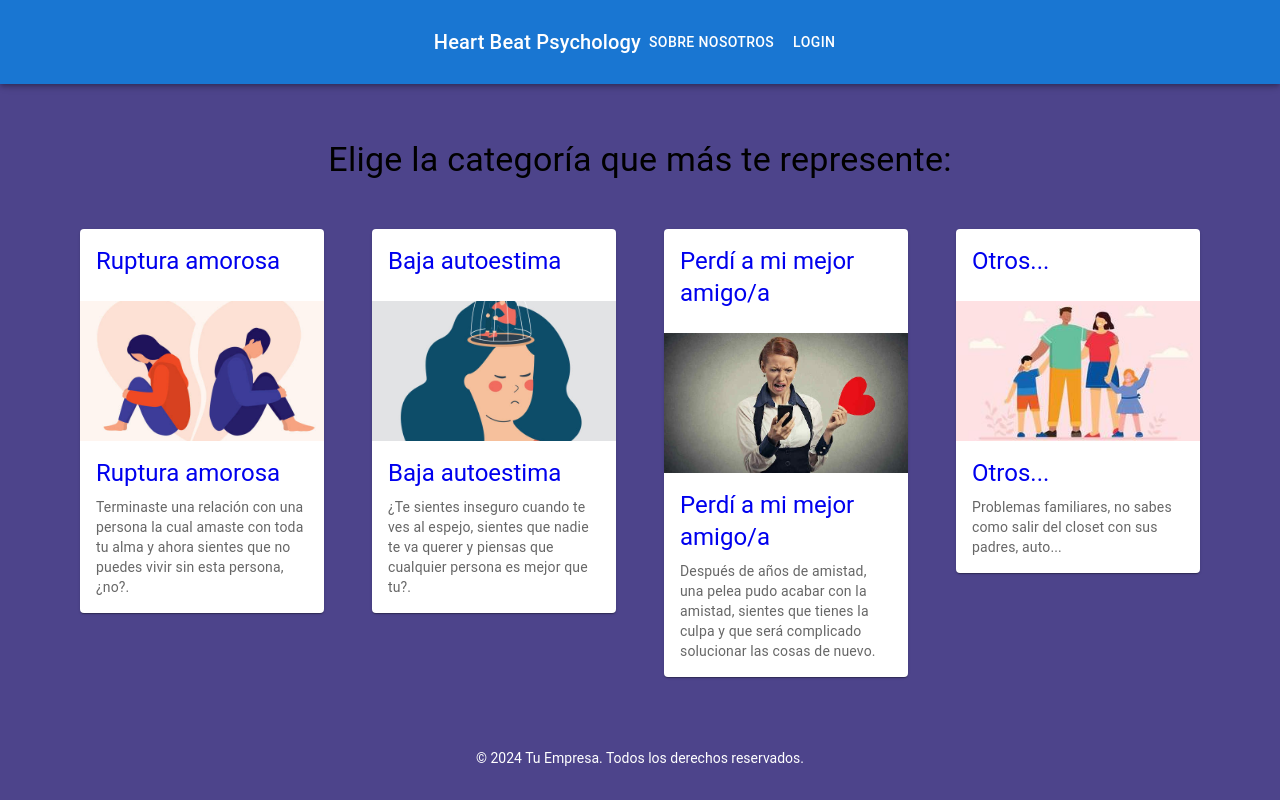
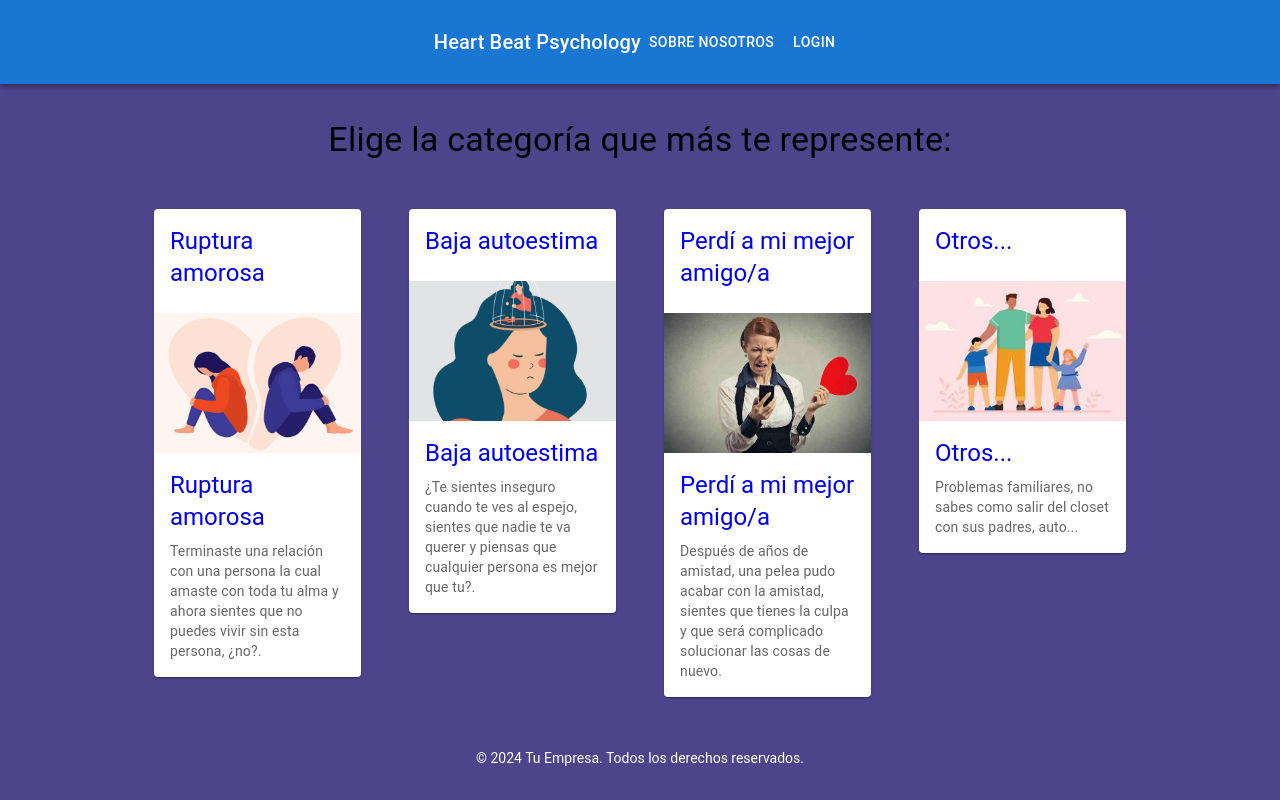
Before and after one commit to kathe109/HeartBeatPsychology2, a React (Create React App) app in the folder heartbeat/: page /categories in a window 1280 px wide. Built offline with nearby package versions, Linux system fonts and the light colour scheme.

Commit message:
cuarto commit

```diff
--- a/heartbeat/src/App.jsx
+++ b/heartbeat/src/App.jsx
@@ -1,8 +1,9 @@
 import React, { useState } from 'react';
-import { BrowserRouter as Router, Routes, Route } from 'react-router-dom';
+import { BrowserRouter as Router, Routes, Route, Outlet } from 'react-router-dom';
 import Navbar from './components/Navbar';
 import AuthForm from './components/AuthForm';
 import Footer from './components/Footer';
+import { Container } from '@mui/material';
 import AboutUs from './pages/About';
 import Sessions from './pages/Sessions';
 import CategoriesPage from './pages/CategoriesPage';
@@ -13,18 +14,33 @@ const App = () => {
 
     return (
         <Router>
-      <Navbar isLoggedIn={isLoggedIn} setIsLoggedIn={setIsLoggedIn} />
             <Routes>
+                {/* Ruta contenedora con Navbar y Footer para páginas seleccionadas */}
+                <Route element={<MainLayout isLoggedIn={isLoggedIn} setIsLoggedIn={setIsLoggedIn} />}>
                     <Route path="/" element={<AuthForm setIsLoggedIn={setIsLoggedIn} />} />
+                    <Route path="/login" element={<AuthForm setIsLoggedIn={setIsLoggedIn} />} />
+                    <Route path="/categories" element={<CategoriesPage />} />
+                </Route>
+                {/* Rutas sin Navbar o Footer */}
                 <Route path="/about" element={<AboutUs />} />
                 <Route path="/sessions" element={<Sessions />} />
-        <Route path="/login" element={<AuthForm setIsLoggedIn={setIsLoggedIn} />} />
-        <Route path="/categories" element={<CategoriesPage />} />
                 <Route path="/categories/:categoryId" element={<CategoryDetailPage />} />
             </Routes>
-      <Footer />
         </Router>
     );
 };
 
+// Componente de layout principal que incluye Navbar y Footer
+function MainLayout({ isLoggedIn, setIsLoggedIn }) {
+    return (
+        <>
+            <Navbar isLoggedIn={isLoggedIn} setIsLoggedIn={setIsLoggedIn} />
+            <Container component="main" maxWidth="xs">
+                <Outlet /> {/* Este Outlet renderizará los componentes de las rutas hijas */}
+            </Container>
+            <Footer />
+        </>
+    );
+}
+
 export default App;
--- a/heartbeat/src/styles/styles.css
+++ b/heartbeat/src/styles/styles.css
@@ -85,7 +85,7 @@ html, body {
     border-radius: 4px;
     border: 1px solid #afb2ff;
     background: transparent; /* Semi-translúcido */
-    color: #333;
+    color: white;
 }
 .auth-form input:hover {
     border: 1px solid #afb2ff !important;
@@ -473,3 +473,6 @@ span.css-1edfpdg-MuiTypography-root {
 .category-detail-container.css-142372x-MuiButtonBase-root-MuiButton-root {
     background-color: #342c6d;
 }
+h1.css-ku7d13-MuiTypography-root {
+    color: white;
+}
```
Lines whose indentation alone changed are shown as unchanged.
